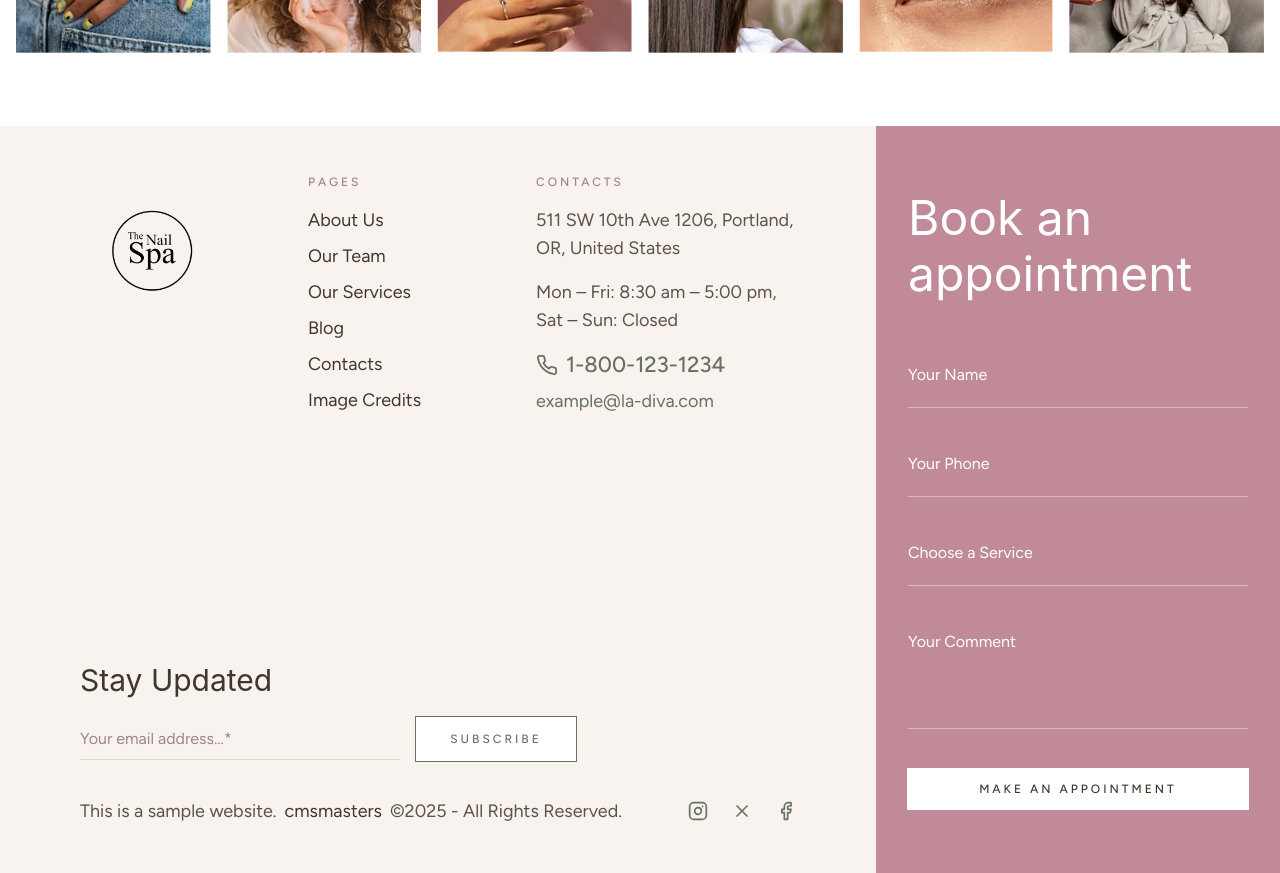
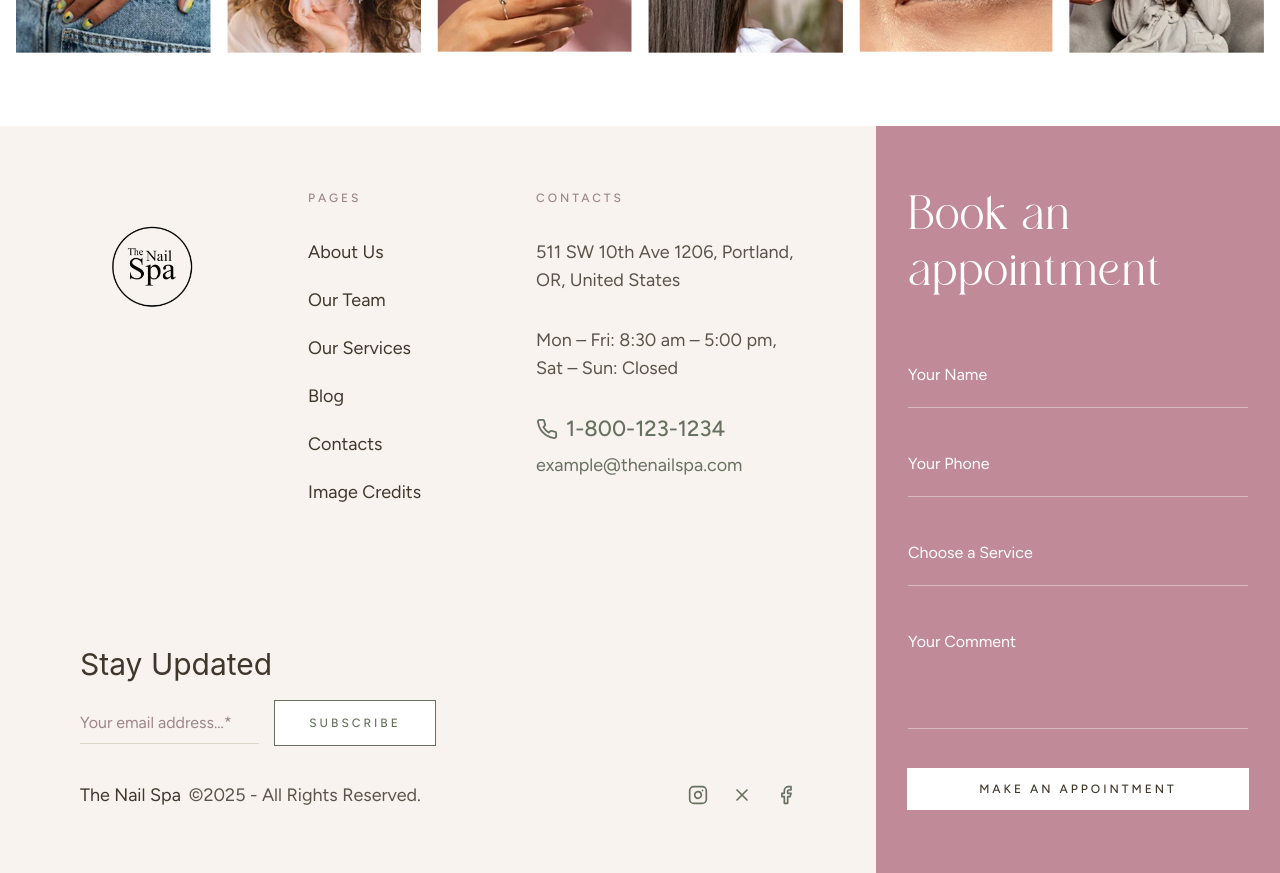
Before and after one commit to talhawebguru/la-diva-nails, a Next.js app: page / in a window 1280 px wide. Shown: the part 7960-8833 px from the top of the page. Built offline with nearby package versions, Linux system fonts and the light colour scheme.

Commit message:
Footer responsive done

```diff
--- a/app/components/common/Footer.jsx
+++ b/app/components/common/Footer.jsx
@@ -14,10 +14,10 @@ const pages = [
 ];
 
 const Footer = () => (
-  <footer className="w-full bg-[#f8f3ee] flex flex-col lg:flex-row min-h-[714px]">
+  <footer className="w-full bg-[#f8f3ee] flex flex-wrap xl:flex-nowrap flex-col xl:flex-row min-h-[654px] overflow-x-hidden">
     {/* Left/Main Footer */}
-    <div className="flex-1 flex flex-col justify-between px-8 lg:px-20 py-12">
-      <div className="flex flex-col lg:flex-row gap-12">
+    <div className="order-2 xl:order-1 flex-1 flex flex-col justify-between px-8 lg:px-20 py-16">
+      <div className="flex flex-row flex-wrap xl:flex-nowrap gap-12">
         {/* Logo */}
         <div className="flex-1 min-w-[180px] mb-8 lg:mb-0">
           <div className="mb-8">
@@ -26,14 +26,14 @@ const Footer = () => (
         </div>
         {/* Pages */}
         <div className="min-w-[180px] mb-8 lg:mb-0">
-          <div className="text-[#9c858b] text-xs font-medium font-figtree  uppercase tracking-[3px] mb-4">
+          <div className="text-[#9c858b] text-xs font-medium font-figtree  uppercase tracking-[3px] mb-8">
             Pages
           </div>
           <ul>
             {pages.map((page) => (
               <li
                 key={page}
-                className="text-[#40372c] text-lg font-normal font-figtree  leading-7 mb-2 hover:underline cursor-pointer"
+                className="text-[#40372c] text-lg font-normal font-figtree mt-5 leading-7 mb-2.5 hover:underline cursor-pointer"
               >
                 {page}
               </li>
@@ -42,14 +42,14 @@ const Footer = () => (
         </div>
         {/* Contacts */}
         <div className="min-w-[260px]">
-          <div className="text-[#9c858b] text-xs font-medium font-figtree  uppercase tracking-[3px] mb-4">
+          <div className="text-[#9c858b] text-xs font-medium font-figtree  uppercase tracking-[3px] mb-8">
             Contacts
           </div>
-          <div className="text-[#5b534a] text-lg font-normal font-figtree  leading-7 mb-4">
+          <div className="text-[#5b534a] text-lg font-normal font-figtree  leading-7 mb-8">
             511 SW 10th Ave 1206, Portland,<br />
             OR, United States
           </div>
-          <div className="text-[#5b534a] text-lg font-normal font-figtree  leading-7 mb-4">
+          <div className="text-[#5b534a] text-lg font-normal font-figtree  leading-7 mb-8">
             Mon – Fri: 8:30 am – 5:00 pm,<br />
             Sat – Sun: Closed
           </div>
@@ -58,12 +58,12 @@ const Footer = () => (
             1-800-123-1234
           </div>
           <div className="text-[#66715f] text-lg font-normal font-figtree  leading-7">
-            example@la-diva.com
+            example@thenailspa.com
           </div>
         </div>
       </div>
       {/* Newsletter & Copyright */}
-      <div className="mt-16 flex flex-col gap-5">
+      <div className="mt-16 flex flex-col flex-wrap gap-5">
         <div>
           <div className="text-[#40372c] text-[30px] font-normal font-['Inter'] leading-[41px] mb-4">
             Stay Updated
@@ -72,7 +72,7 @@ const Footer = () => (
             <input
               type="email"
               placeholder="Your email address...*"
-              className="w-80 border-b border-[#ded6cb] bg-transparent text-[#9c858b] text-base font-normal font-figtree  py-2 px-0 focus:outline-none placeholder:text-[#9c858b]"
+              className="max-w-80 border-b border-[#ded6cb] bg-transparent text-[#9c858b] text-base font-normal font-figtree  py-2 px-0 focus:outline-none placeholder:text-[#9c858b]"
             />
             <button
               type="submit"
@@ -84,11 +84,8 @@ const Footer = () => (
         </div>
         <div className="flex flex-col md:flex-row md:items-center md:justify-between gap-2 mt-4">
           <div className="flex items-center gap-2">
-            <span className="text-[#5b534a] text-lg font-normal font-figtree ">
-              This is a sample website.
-            </span>
             <span className="text-[#40372c] text-lg font-normal font-figtree ">
-              cmsmasters
+              The Nail Spa
             </span>
             <span className="text-[#5b534a] text-lg font-normal font-figtree ">
               ©2025 - All Rights Reserved.
@@ -109,10 +106,10 @@ const Footer = () => (
       </div>
     </div>
     {/* Right/Appointment Form */}
-    <div className="w-full lg:w-[600px] bg-[#c08a99] flex flex-col justify-center items-center px-8 py-16">
+    <div className="order-1 xl:order-2 w-full xl:max-w-[600px] bg-[#c08a99] flex flex-col justify-center items-center px-8 py-16">
       <div className="w-full">
-        <div className="text-white text-5xl font-normal font-['Inter'] leading-[56.7px] mb-12">
-          Book an<br />appointment
+        <div className="text-white text-5xl font-normal font-mogan leading-[56.7px] mb-12">
+          Book an<br className="hidden xl:block" /> appointment
         </div>
         <form className="flex flex-col gap-8">
           <div className="border-b border-white/40 pb-2">
```
